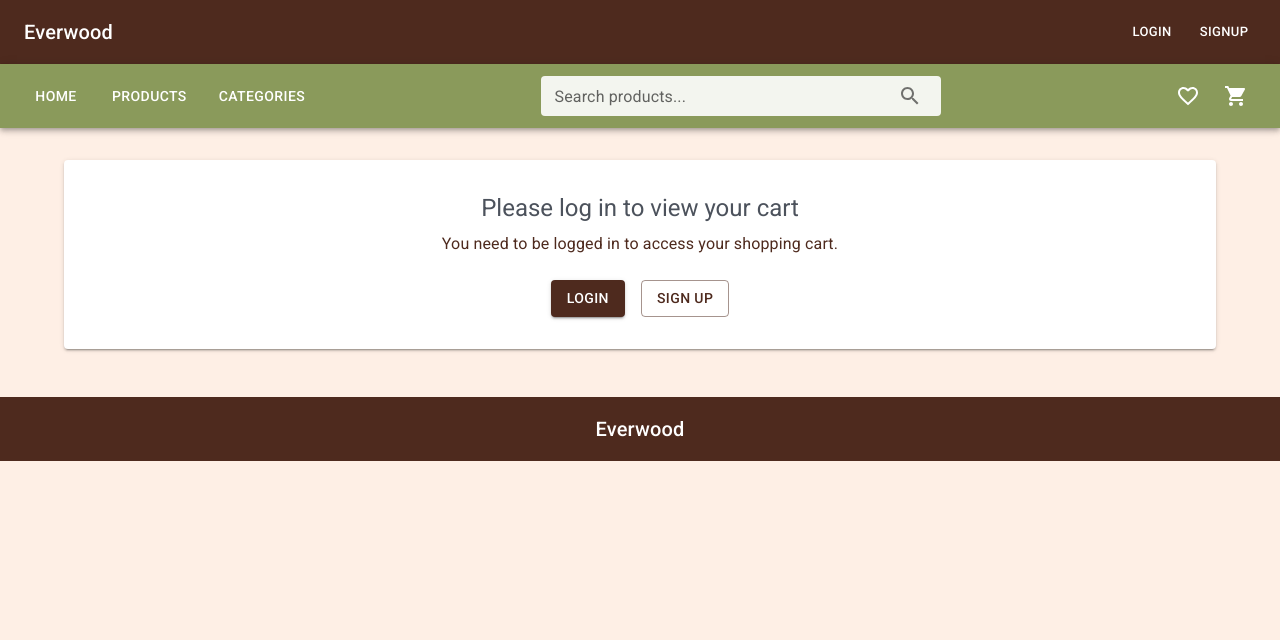
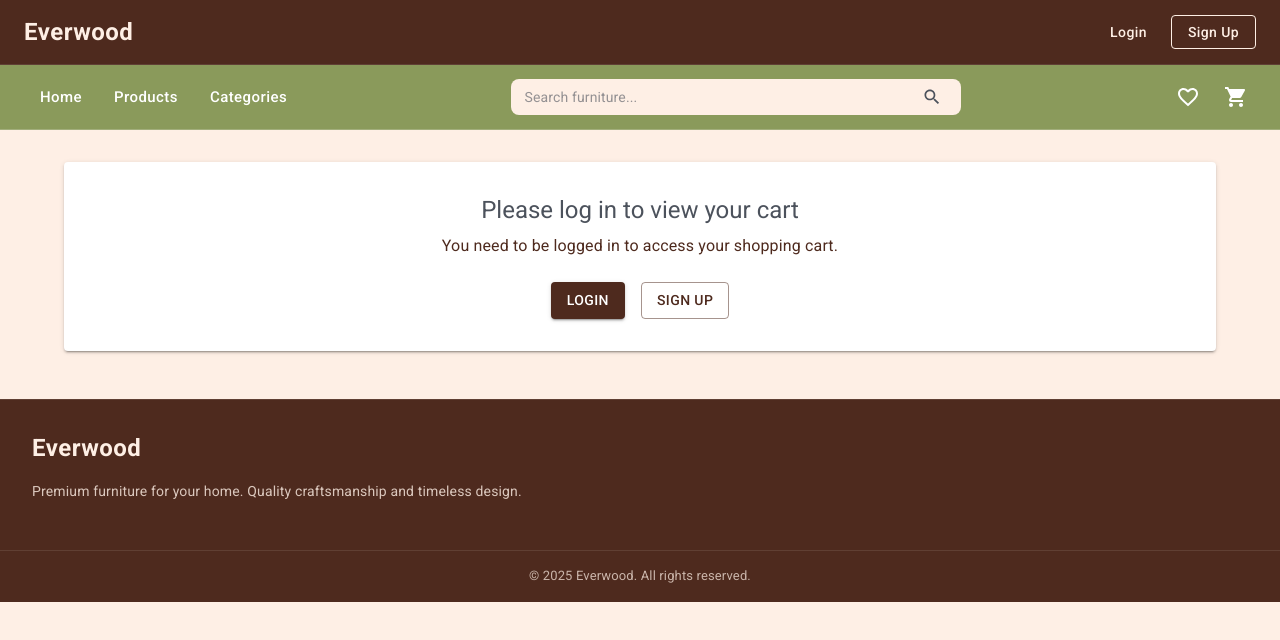
Before and after one commit to Mahrukh-Adeel/ecommerce-platform, a React (Vite) app in the folder frontend/: page /cart in a window 1280 px wide. Shown: the top 640 px of the page. Built offline with nearby package versions, Linux system fonts and the light colour scheme.

Commit message:
Improved design of navbar and footer

```diff
--- a/frontend/src/components/Footer.tsx
+++ b/frontend/src/components/Footer.tsx
@@ -1,23 +1,68 @@
-import { Box, Typography } from '@mui/material';
+import { Box, Typography, Grid, Divider } from '@mui/material';
+import { useTheme } from '@mui/material/styles';
 
 export default function Footer() {
+  const theme = useTheme();
+  const currentYear = new Date().getFullYear();
+
   return (
     <Box
       component="footer"
       sx={{
         backgroundColor: 'primary.main',
-        color: 'white',
-        textAlign: 'center',
-        py: 2,
-        width: '100vw',
-        left: 0,
-        bottom: 0,
-        flexGrow: 1
+        color: 'background.default',
+        mt: 'auto',
+        width: '100%',
+        borderTop: `1px solid ${theme.palette.background.default}1A` // Adding alpha for transparency
       }}
     >
-      <Typography variant="h6" component="div">
-        Everwood
-      </Typography>
+      <Box sx={{ px: { xs: 2, md: 4 }, py: 4 }}>
+        <Grid container spacing={4}>
+          <Grid size={{xs:12}}>
+            <Typography
+              variant="h5"
+              component="div"
+              sx={{
+                fontWeight: 600,
+                mb: 2,
+                color: 'background.default',
+                letterSpacing: 0.5
+              }}
+            >
+              Everwood
+            </Typography>
+            <Typography
+              variant="body2"
+              sx={{
+                color: `${theme.palette.background.default}CC`, // Adding alpha for 80% opacity
+                lineHeight: 1.6,
+                mb: 2
+              }}
+            >
+              Premium furniture for your home. Quality craftsmanship and timeless design.
+            </Typography>
+          </Grid>
+        </Grid>
+      </Box>
+
+      <Divider sx={{ borderColor: `${theme.palette.background.default}1A` }} /> {/* Adding alpha for 10% opacity */}
+      <Box
+        sx={{
+          py: 2,
+          px: { xs: 2, md: 4 },
+          textAlign: 'center'
+        }}
+      >
+        <Typography
+          variant="body2"
+          sx={{
+            color: `${theme.palette.background.default}B3`, // Adding alpha for 70% opacity
+            fontSize: '13px'
+          }}
+        >
+          © {currentYear} Everwood. All rights reserved.
+        </Typography>
+      </Box>
     </Box>
   );
 }
--- a/frontend/src/components/Navbar.tsx
+++ b/frontend/src/components/Navbar.tsx
@@ -13,13 +13,16 @@ import {
 } from '@mui/material';
 import {
   Search as SearchIcon,
-  FavoriteBorder as WishlistIcon,
-  ShoppingCart as CartIcon,
+  Clear as ClearIcon,
+  FavoriteBorder as WishlistOutlinedIcon,
+  Favorite as WishlistFilledIcon,
+  ShoppingCartOutlined as CartOutlinedIcon,
+  ShoppingCart as CartFilledIcon,
   AccountCircle,
   Logout
 } from '@mui/icons-material';
 import { useState, useEffect, type MouseEvent } from 'react';
-import { useNavigate } from 'react-router-dom';
+import { useNavigate, useLocation } from 'react-router-dom';
 import { useAuthStore } from '../store/authStore';
 import { useCartStore } from '../store/cartStore';
 import { useWishlistStore } from '../store/wishlistStore';
@@ -32,9 +35,14 @@ export default function Navbar() {
   const { searchQuery, setSearchQuery, anchorEl, setAnchorEl } = useUIStore();
   const [hasInitializedCart, setHasInitializedCart] = useState(false);
 
+  const navigate = useNavigate();
+  const location = useLocation();
+
+  const isOnWishlistPage = location.pathname === '/wishlist';
+  const isOnCartPage = location.pathname === '/cart';
+
   useEffect(() => {
     if (isLoggedIn && user?.id && !hasInitializedCart) {
-      console.log('📱 Navbar - Initial fetch for user:', user.id);
       getCart();
       fetchWishlist(user.id).catch(console.error);
       setHasInitializedCart(true);
@@ -44,13 +52,15 @@ export default function Navbar() {
     // eslint-disable-next-line react-hooks/exhaustive-deps
   }, [isLoggedIn, user?.id, hasInitializedCart]);
 
-  const navigate = useNavigate();
-
   const handleSearch = (e: React.FormEvent<HTMLFormElement>) => {
     e.preventDefault();
     if (searchQuery.trim()) {
       navigate(`/products?search=${encodeURIComponent(searchQuery.trim())}`);
     }
+  };
+
+  const handleClearSearch = () => {
+    setSearchQuery('');
   };
 
   const goToCategories = (e: MouseEvent<HTMLButtonElement>) => {
@@ -97,19 +107,53 @@ export default function Navbar() {
 
   return (
     <Box sx={{ flexGrow: 1 }}>
-      <AppBar position="static" sx={{ top: 0, zIndex: 1100 }}>
-        <Toolbar sx={{ display: 'flex', justifyContent: 'space-between', alignItems: 'center' }}>
-          <Typography onClick={() => navigate('/')} variant="h6" sx={{ flexShrink: 0 }}>
+      <AppBar
+        position="static"
+        elevation={1}
+        sx={{
+          top: 0,
+          zIndex: 1100,
+          bgcolor: '#4E2A1E',
+          borderBottom: '1px solid rgba(255, 255, 255, 0.1)'
+        }}
+      >
+        <Toolbar sx={{
+          display: 'flex',
+          justifyContent: 'space-between',
+          alignItems: 'center',
+          minHeight: 64,
+          px: { xs: 2, md: 3 }
+        }}>
+          <Typography
+            onClick={() => navigate('/')}
+            variant="h5"
+            sx={{
+              flexShrink: 0,
+              cursor: 'pointer',
+              fontWeight: 600,
+              letterSpacing: 0.5,
+              color: '#FEEFE5',
+              '&:hover': {
+                opacity: 0.9
+              }
+            }}
+          >
             Everwood
           </Typography>
 
-          <Box sx={{ display: 'flex', gap: 1 }}>
+          <Box sx={{ display: 'flex', alignItems: 'center', gap: 1 }}>
             {isLoggedIn ? (
               <>
                 <IconButton
                   color="inherit"
                   onClick={handleProfileMenuOpen}
                   title={user?.name || 'Profile'}
+                  sx={{
+                    color: '#FEEFE5',
+                    '&:hover': {
+                      bgcolor: 'rgba(255, 255, 255, 0.1)'
+                    }
+                  }}
                 >
                   <AccountCircle />
                 </IconButton>
@@ -117,12 +161,27 @@ export default function Navbar() {
                   anchorEl={anchorEl}
                   open={Boolean(anchorEl)}
                   onClose={handleProfileMenuClose}
+                  PaperProps={{
+                    sx: {
+                      bgcolor: '#FFFFFF',
+                      border: '1px solid #e0e0e0',
+                      '& .MuiMenuItem-root': {
+                        color: '#4c525c'
+                      }
+                    }
+                  }}
                 >
                   <MenuItem onClick={() => {
                     handleProfileMenuClose();
                     navigate('/profile');
                   }}>
                     Profile
+                  </MenuItem>
+                  <MenuItem onClick={() => {
+                    handleProfileMenuClose();
+                    navigate('/admin/dashboard');
+                  }}>
+                    Dashboard
                   </MenuItem>
                   <MenuItem onClick={() => {
                     handleProfileMenuClose();
@@ -135,73 +194,187 @@ export default function Navbar() {
               </>
             ) : (
               <>
-                <Button onClick={goToLogin} color="inherit" size="small">Login</Button>
-                <Button onClick={goToSignup} color="inherit" size="small">Signup</Button>
+                <Button
+                  onClick={goToLogin}
+                  sx={{
+                    color: '#FEEFE5',
+                    textTransform: 'none',
+                    fontSize: '14px',
+                    fontWeight: 500,
+                    px: 2,
+                    py: 0.5,
+                    '&:hover': {
+                      bgcolor: 'rgba(255, 255, 255, 0.1)'
+                    }
+                  }}
+                >
+                  Login
+                </Button>
+                <Button
+                  onClick={goToSignup}
+                  variant="outlined"
+                  sx={{
+                    color: '#FEEFE5',
+                    borderColor: '#FEEFE5',
+                    textTransform: 'none',
+                    fontSize: '14px',
+                    fontWeight: 500,
+                    px: 2,
+                    py: 0.5,
+                    '&:hover': {
+                      bgcolor: 'rgba(254, 239, 229, 0.1)',
+                      borderColor: '#FEEFE5'
+                    }
+                  }}
+                >
+                  Sign Up
+                </Button>
               </>
             )}
           </Box>
         </Toolbar>
       </AppBar>
 
-      <AppBar position="static"
+      <AppBar
+        position="static"
+        elevation={0}
         sx={{
           top: 64,
           zIndex: 1099,
-          bgcolor: 'secondary.main'
+          bgcolor: '#8A9A5B',
+          borderBottom: '1px solid rgba(255, 255, 255, 0.2)'
         }}
       >
-        <Toolbar sx={{ display: 'flex', justifyContent: 'space-between', alignItems: 'center', minHeight: 56 }}>
-          <Box sx={{ display: 'flex', gap: 2 }}>
-            <Button onClick={goToHome} color="inherit">Home</Button>
-            <Button onClick={goToProducts} color="inherit">Products</Button>
-            <Button onClick={goToCategories} color="inherit">Categories</Button>
+        <Toolbar sx={{
+          display: 'flex',
+          justifyContent: 'space-between',
+          alignItems: 'center',
+          minHeight: 56,
+          px: { xs: 2, md: 3 }
+        }}>
+          <Box sx={{ display: 'flex', gap: 0 }}>
+            <Button
+              onClick={goToHome}
+              sx={{
+                color: 'white',
+                textTransform: 'none',
+                fontSize: '15px',
+                fontWeight: 500,
+                px: 2,
+                py: 1,
+                '&:hover': {
+                  bgcolor: 'rgba(255, 255, 255, 0.15)',
+                  borderRadius: 1
+                }
+              }}
+            >
+              Home
+            </Button>
+            <Button
+              onClick={goToProducts}
+              sx={{
+                color: 'white',
+                textTransform: 'none',
+                fontSize: '15px',
+                fontWeight: 500,
+                px: 2,
+                py: 1,
+                '&:hover': {
+                  bgcolor: 'rgba(255, 255, 255, 0.15)',
+                  borderRadius: 1
+                }
+              }}
+            >
+              Products
+            </Button>
+            <Button
+              onClick={goToCategories}
+              sx={{
+                color: 'white',
+                textTransform: 'none',
+                fontSize: '15px',
+                fontWeight: 500,
+                px: 2,
+                py: 1,
+                '&:hover': {
+                  bgcolor: 'rgba(255, 255, 255, 0.15)',
+                  borderRadius: 1
+                }
+              }}
+            >
+              Categories
+            </Button>
           </Box>
 
+          {/* Search Bar */}
           <Box
             component="form"
             onSubmit={handleSearch}
             sx={{
               flexGrow: 1,
-              maxWidth: 400,
+              maxWidth: 450,
               mx: 4
             }}
           >
             <TextField
               fullWidth
               size="small"
-              placeholder="Search products..."
+              placeholder="Search furniture..."
               value={searchQuery}
               onChange={(e) => setSearchQuery(e.target.value)}
               InputProps={{
                 endAdornment: (
                   <InputAdornment position="end">
+                    {searchQuery && (
+                      <IconButton
+                        onClick={handleClearSearch}
+                        size="small"
+                        sx={{
+                          color: '#4c525c',
+                          mr: 0.5,
+                          '&:hover': {
+                            bgcolor: 'rgba(76, 82, 92, 0.1)'
+                          }
+                        }}
+                      >
+                        <ClearIcon fontSize="small" />
+                      </IconButton>
+                    )}
                     <IconButton
                       type="submit"
                       size="small"
-                      sx={{ color: 'inherit' }}
+                      sx={{
+                        color: '#4c525c',
+                        '&:hover': {
+                          bgcolor: 'rgba(76, 82, 92, 0.1)'
+                        }
+                      }}
                     >
-                      <SearchIcon />
+                      <SearchIcon fontSize="small" />
                     </IconButton>
                   </InputAdornment>
                 ),
                 sx: {
-                  backgroundColor: 'rgba(255, 255, 255, 0.9)',
-                  borderRadius: 1,
+                  backgroundColor: '#FEEFE5',
+                  borderRadius: 2,
+                  fontSize: '14px',
+                  '& .MuiInputBase-input': {
+                    color: '#4c525c',
+                    py: 1,
+                  },
                   '& .MuiInputBase-input::placeholder': {
-                    color: 'rgba(0, 0, 0, 0.6)',
+                    color: 'rgba(76, 82, 92, 0.6)',
                     opacity: 1,
-                  },
-                  '& .MuiInputBase-input': {
-                    color: 'black',
                   },
                   '& .MuiOutlinedInput-notchedOutline': {
                     borderColor: 'transparent',
                   },
                   '&:hover .MuiOutlinedInput-notchedOutline': {
-                    borderColor: 'rgba(255, 255, 255, 0.8)',
+                    borderColor: 'rgba(78, 42, 30, 0.3)',
                   },
                   '&.Mui-focused .MuiOutlinedInput-notchedOutline': {
-                    borderColor: 'white',
+                    borderColor: '#4E2A1E',
+                    borderWidth: '2px'
                   },
                 }
               }}
@@ -213,9 +386,29 @@ export default function Navbar() {
               color="inherit"
               onClick={() => navigate('/wishlist')}
               title="Wishlist"
+              sx={{
+                color: 'white',
+                '&:hover': {
+                  bgcolor: 'rgba(255, 255, 255, 0.15)'
+                }
+              }}
             >
-              <Badge badgeContent={getWishlistCount()} color="error">
-                <WishlistIcon />
+              <Badge
+                badgeContent={getWishlistCount()}
+                sx={{
+                  '& .MuiBadge-badge': {
+                    bgcolor: '#4E2A1E',
+                    color: 'white',
+                    fontSize: '11px',
+                    fontWeight: 600
+                  }
+                }}
+              >
+                {isOnWishlistPage ? (
+                  <WishlistFilledIcon />
+                ) : (
+                  <WishlistOutlinedIcon />
+                )}
               </Badge>
             </IconButton>
 
@@ -223,9 +416,29 @@ export default function Navbar() {
               color="inherit"
               onClick={() => navigate('/cart')}
               title="Shopping Cart"
+              sx={{
+                color: 'white',
+                '&:hover': {
+                  bgcolor: 'rgba(255, 255, 255, 0.15)'
+                }
+              }}
             >
-              <Badge badgeContent={cart?.itemCount || 0} color="error">
-                <CartIcon />
+              <Badge
+                badgeContent={cart?.itemCount || 0}
+                sx={{
+                  '& .MuiBadge-badge': {
+                    bgcolor: '#4E2A1E',
+                    color: 'white',
+                    fontSize: '11px',
+                    fontWeight: 600
+                  }
+                }}
+              >
+                {isOnCartPage ? (
+                  <CartFilledIcon />
+                ) : (
+                  <CartOutlinedIcon />
+                )}
               </Badge>
             </IconButton>
           </Box>
```
